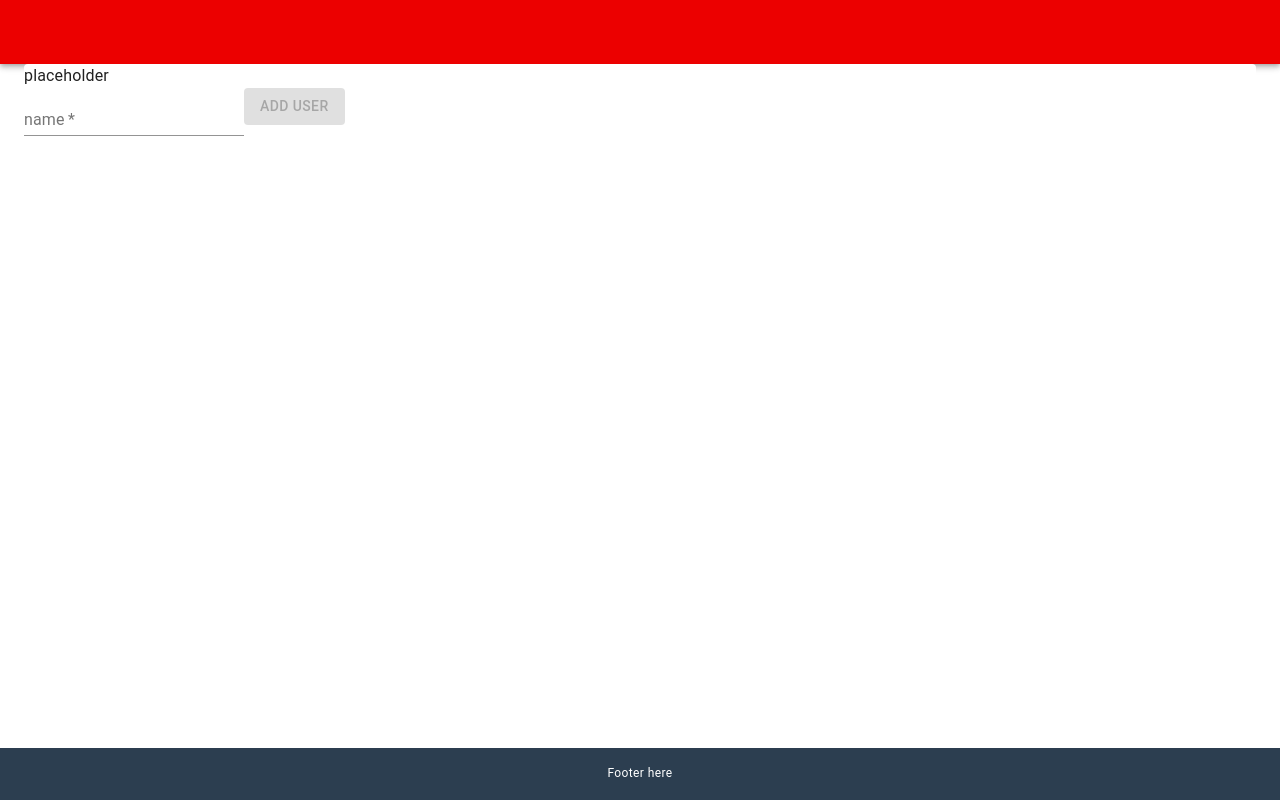
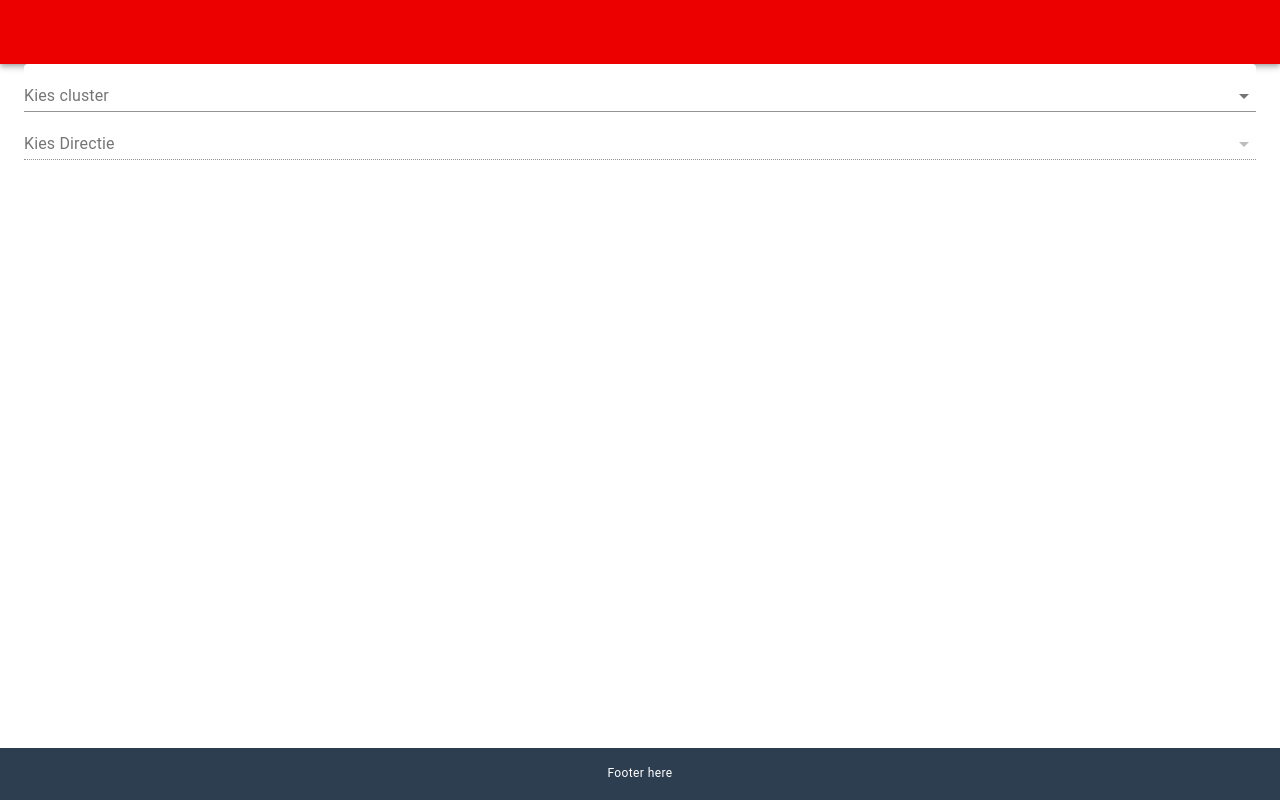
Before and after one commit to egemenuzunali/berichtgeving-frontend, a React (Create React App) app: page / in a window 1280 px wide. Built offline with nearby package versions, Linux system fonts and the light colour scheme.

Commit message:
updates queries and display the first data

```diff
--- /dev/null
+++ b/src/lib/Queries/getClusters.js
@@ -0,0 +1,20 @@
+import gql from 'graphql-tag';
+
+const GET_CLUSTERS = gql`
+	query GET_CLUSTERS {
+		getAllClusters {
+			description
+			id
+			directions {
+				id
+				description
+				coreProcesses {
+					description
+					id
+				}
+			}
+		}
+	}
+`;
+
+export default GET_CLUSTERS;
--- a/src/pages/Home.js
+++ b/src/pages/Home.js
@@ -1,61 +1,110 @@
 import React from 'react';
-import { Typography, Paper, Button, TextField } from '@material-ui/core/';
-import { useMutation, useQuery } from '@apollo/react-hooks';
-import ADD_USER from '../lib/Mutations/addUser';
-import GET_ALL_USERS from '../lib/Queries/getAllUsers';
+import {
+	Paper,
+	List,
+	ListItem,
+	FormControl,
+	ListItemAvatar,
+	ListItemText,
+	Select,
+	MenuItem,
+	InputLabel,
+} from '@material-ui/core/';
+import { useQuery } from '@apollo/react-hooks';
+import Avatar from '@material-ui/core/Avatar';
+import FolderIcon from '@material-ui/icons/Folder';
+import GET_CLUSTERS from '../lib/Queries/getClusters';
 
 const INITIAL_STATE = {
-	name: '',
+	cluster: '',
+	direction: '',
 };
 
 const Home = () => {
-	const [addUser] = useMutation(ADD_USER);
-	const { loading, error, data } = useQuery(GET_ALL_USERS);
-	const [state, setState] = React.useState({ INITIAL_STATE });
+	const [state, setState] = React.useState({ ...INITIAL_STATE });
+	const { loading, error, data } = useQuery(GET_CLUSTERS);
 
 	const handleChange = (name) => (event) => {
+		if (name === 'cluster') {
+			return setState({
+				...state,
+				[name]: event.target.value,
+				direction: '',
+			});
+		}
 		setState({ ...state, [name]: event.target.value });
 	};
 
-	const doAddUser = async (e) => {
-		e.preventDefault();
-		await addUser({
-			variables: {
-				name: state.name,
-			},
-			refetchQueries: [
-				{
-					query: GET_ALL_USERS,
-				},
-			],
-		});
+	const renderDirectionItems = () => {
+		const selectedCluster = data.getAllClusters.filter(
+			(cluster) => cluster.id === state.cluster
+		)[0];
+
+		return selectedCluster.directions.map((direction) => (
+			<MenuItem value={direction.id} key={direction.description}>
+				{direction.description}
+			</MenuItem>
+		));
+	};
+
+	const renderCoreProcesses = () => {
+		const selectedCluster = data.getAllClusters.filter(
+			(cluster) => cluster.id === state.cluster
+		)[0];
+		const selectedDirection = selectedCluster.directions.filter(
+			(direction) => direction.id === state.direction
+		);
+		return selectedDirection[0].coreProcesses.map((process) => (
+			<ListItem key={process.id} button>
+				<ListItemAvatar>
+					<Avatar>
+						<FolderIcon />
+					</Avatar>
+				</ListItemAvatar>
+				<ListItemText
+					primary={process.description}
+					secondary={process.crucial ? 'Cruciaal: JA' : 'Cruciaal: Nee'}
+				/>
+			</ListItem>
+		));
 	};
 
 	return (
 		<Paper elevation={0}>
-			<Typography>placeholder</Typography>
-			<form onSubmit={doAddUser}>
-				<TextField
-					required
-					id="name"
-					label="name"
-					onChange={handleChange('name')}
-				/>
+			<FormControl fullWidth>
+				<InputLabel>Kies cluster</InputLabel>
+				<Select
+					labelId="demo-simple-select-label"
+					id="demo-simple-select"
+					value={state.cluster}
+					onChange={handleChange('cluster')}
+					color="secondary"
+				>
+					{data &&
+						data.getAllClusters.map((cluster) => (
+							<MenuItem value={cluster.id} key={cluster.description}>
+								{cluster.description}
+							</MenuItem>
+						))}
+				</Select>
+			</FormControl>
 
-				<Button
-					variant="contained"
+			<FormControl fullWidth>
+				<InputLabel>Kies Directie</InputLabel>
+				<Select
+					labelId="demo-simple-select-label"
+					id="demo-simple-select"
+					value={state.direction}
+					onChange={handleChange('direction')}
 					color="secondary"
-					onClick={doAddUser}
-					disabled={!state.name}
-					type="submit"
+					disabled={!state.cluster}
 				>
-					Add User
-				</Button>
-			</form>
-			{data &&
-				data.getAllUsers.map((user) => (
-					<Typography key={user.name}>{user.name}</Typography>
-				))}
+					{state.cluster && renderDirectionItems()}
+				</Select>
+			</FormControl>
+			<List dense>
+				{state.cluster && state.direction && renderCoreProcesses()}
+			</List>
 		</Paper>
 	);
 };
```
Also changed, not shown: src/lib/Queries/getDirections.js (added, +12 -0 lines).
